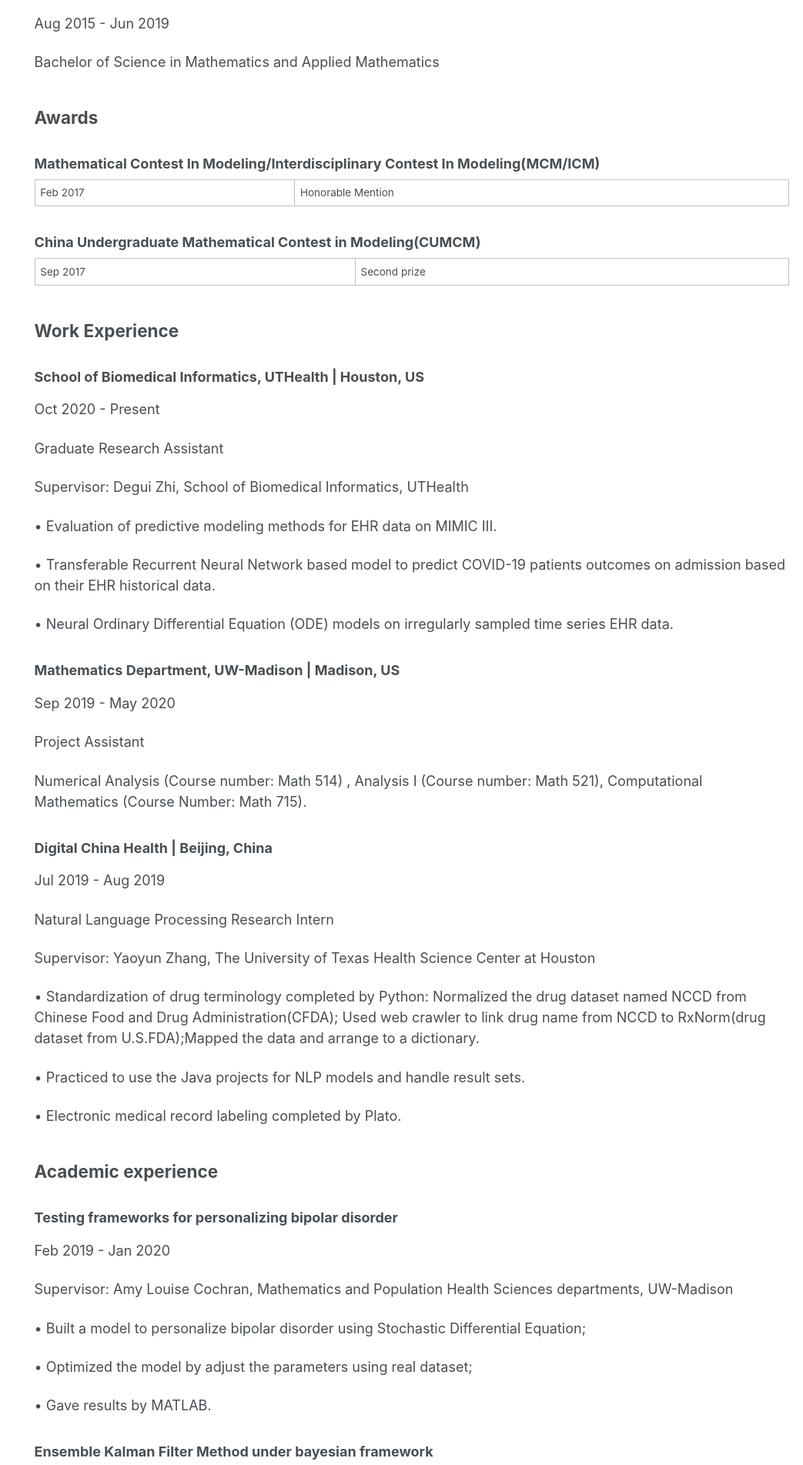
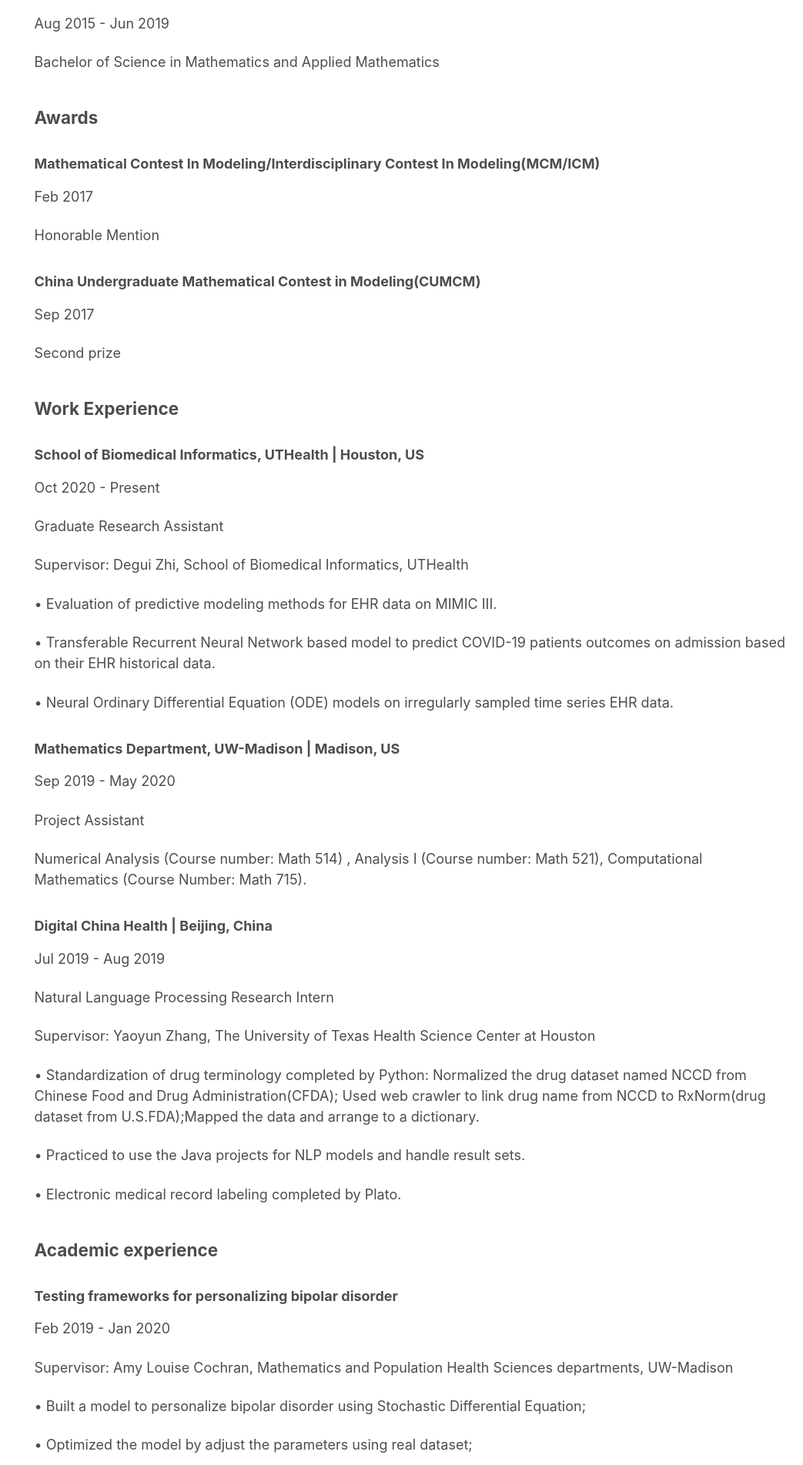
Before and after one commit to BingyuMao/BingyuMao.github.io, a Jekyll site: the page built from _pages/cv.md, in a window 1280 px wide. Shown: the part 583-2486 px from the top of the page at 77% size, without its empty margins (237-1280 px from the left). Built offline with Jekyll 4.4.1, drawn with Linux system fonts in a browser that asks for light colours.

Commit message:
Update cv.md

```diff
--- a/_pages/cv.md
+++ b/_pages/cv.md
@@ -36,11 +36,15 @@ Bachelor of Science in Mathematics and Applied Mathematics
 
 ### Mathematical Contest In Modeling/Interdisciplinary Contest In Modeling(MCM/ICM)
 
-Feb 2017 | Honorable Mention
+Feb 2017
+
+Honorable Mention
 
 ### China Undergraduate Mathematical Contest in Modeling(CUMCM)
 
-Sep 2017 |Second prize
+Sep 2017
+
+Second prize
 
 ## Work Experience
 
```
